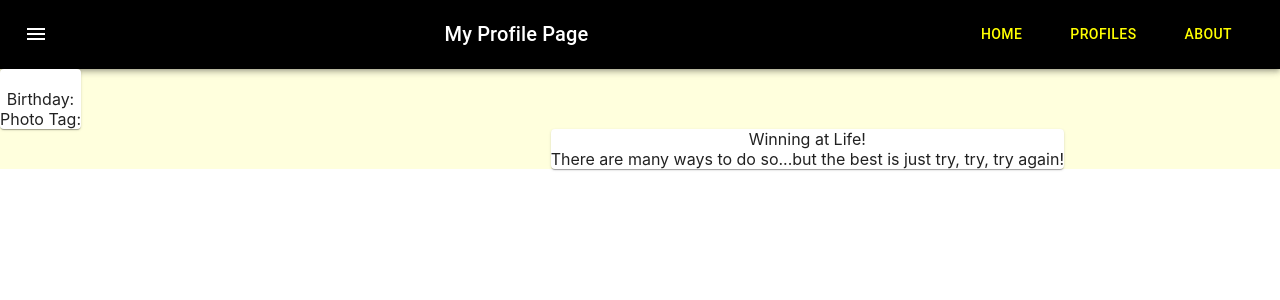
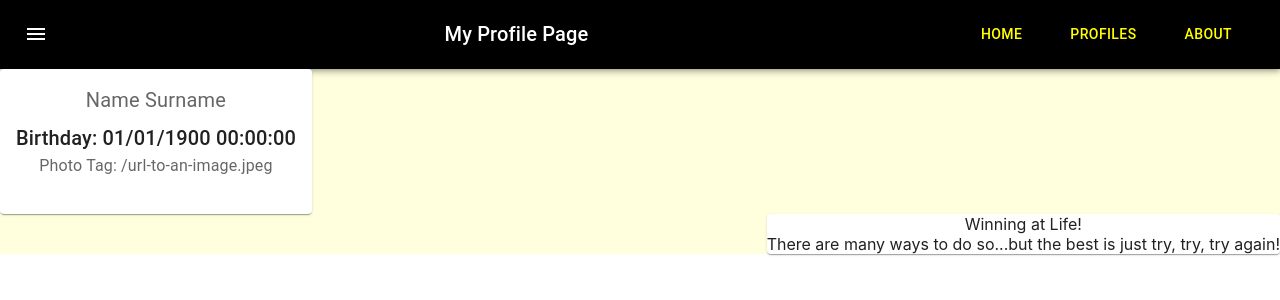
Before and after one commit to jpmhaggerty/react-router-checkpoint, a React (Create React App) app: page /home in a window 1280 px wide. Shown: the top 300 px of the page. Built offline with nearby package versions, Linux system fonts and the light colour scheme.

Commit message:
Begin cleanup

```diff
--- a/src/components/Home.js
+++ b/src/components/Home.js
@@ -2,6 +2,8 @@ import "../App.css";
 import ButtonAppBar from "./ButtonAppBar.js";
 import Grid from "@mui/material/Grid";
 import Card from "@mui/material/Card";
+import CardContent from "@mui/material/CardContent";
+import Typography from "@mui/material/Typography";
 
 function Home({ myProfile }) {
   return (
@@ -10,23 +12,24 @@ function Home({ myProfile }) {
         <ButtonAppBar title="My Profile Page" />
       </header>
       <main>
-        <Grid>
         <Grid sx={{ flexGrow: 1 }} container spacing={0}>
-            <Grid item xs={0}>
-              <Grid container justifyContent="center" spacing={0}>
           <Card>
-                  {myProfile.personalProfile.firstName} {myProfile.personalProfile.lastName}
-                  <br></br>
-                  Birthday: {myProfile.personalProfile.birthday}
-                  <br></br>
-                  Photo Tag: {myProfile.personalProfile.profileImage}
+            <CardContent>
+              <Typography
+                sx={{ fontSize: 20 }}
+                color="text.secondary"
+                gutterBottom
+              >
+                {myProfile.personalProfile[0].firstName} {myProfile.personalProfile[0].lastName}
+              </Typography>
+              <Typography variant="h6" component="div">
+                Birthday: {myProfile.personalProfile[0].birthday}
+              </Typography>
+              <Typography sx={{ mb: 1.5 }} color="text.secondary">
+                Photo Tag: {myProfile.personalProfile[0].profileImage}
+              </Typography>
+            </CardContent>
           </Card>
-              </Grid>
-            </Grid>
-          </Grid>
-
-          <Grid sx={{ flexGrow: 1 }} container spacing={2}>
-            <Grid item xs={10}>
           <Grid container justifyContent="right" spacing={2}>
             {myProfile.newsArticles.map((item, value) => (
               <Grid key={value} item>
@@ -39,8 +42,6 @@ function Home({ myProfile }) {
             ))}
           </Grid>
         </Grid>
-          </Grid>
-        </Grid>
       </main>
     </div>
   );
--- a/src/components/Profiles.js
+++ b/src/components/Profiles.js
@@ -4,6 +4,8 @@ import Grid from "@mui/material/Grid";
 import Card from "@mui/material/Card";
 import { Route, Link } from "react-router-dom";
 import ProfilePicture from "./ProfilePicture.js";
+import CardContent from "@mui/material/CardContent";
+import Typography from "@mui/material/Typography";
 
 function Profiles({ myProfile }) {
   return (
@@ -18,12 +20,22 @@ function Profiles({ myProfile }) {
               {myProfile.contactProfiles.map((item, value) => (
                 <Grid key={value} item>
                   <Card>
-                  <Link to={`/profiles/${item.lastName}`}>
-                    {item.firstName} {item.lastName}
-                    <br></br>
-                    Birthday: {item.birthday}
-                    <br></br>
-                    Photo Tag: {item.profileImage}
+                    <Link to={`/profiles/${item.lastName}`}>
+                      <CardContent>
+                        <Typography
+                          sx={{ fontSize: 20 }}
+                          color="text.secondary"
+                          gutterBottom
+                        >
+                          {item.firstName} {item.lastName}
+                        </Typography>
+                        <Typography variant="h6" component="div">
+                          Birthday: {item.birthday}
+                        </Typography>
+                        <Typography sx={{ mb: 1.5 }} color="text.secondary">
+                          Photo Tag: {item.profileImage}
+                        </Typography>
+                      </CardContent>
                     </Link>
                   </Card>
                 </Grid>
```
Lines whose indentation alone changed are shown as unchanged.
